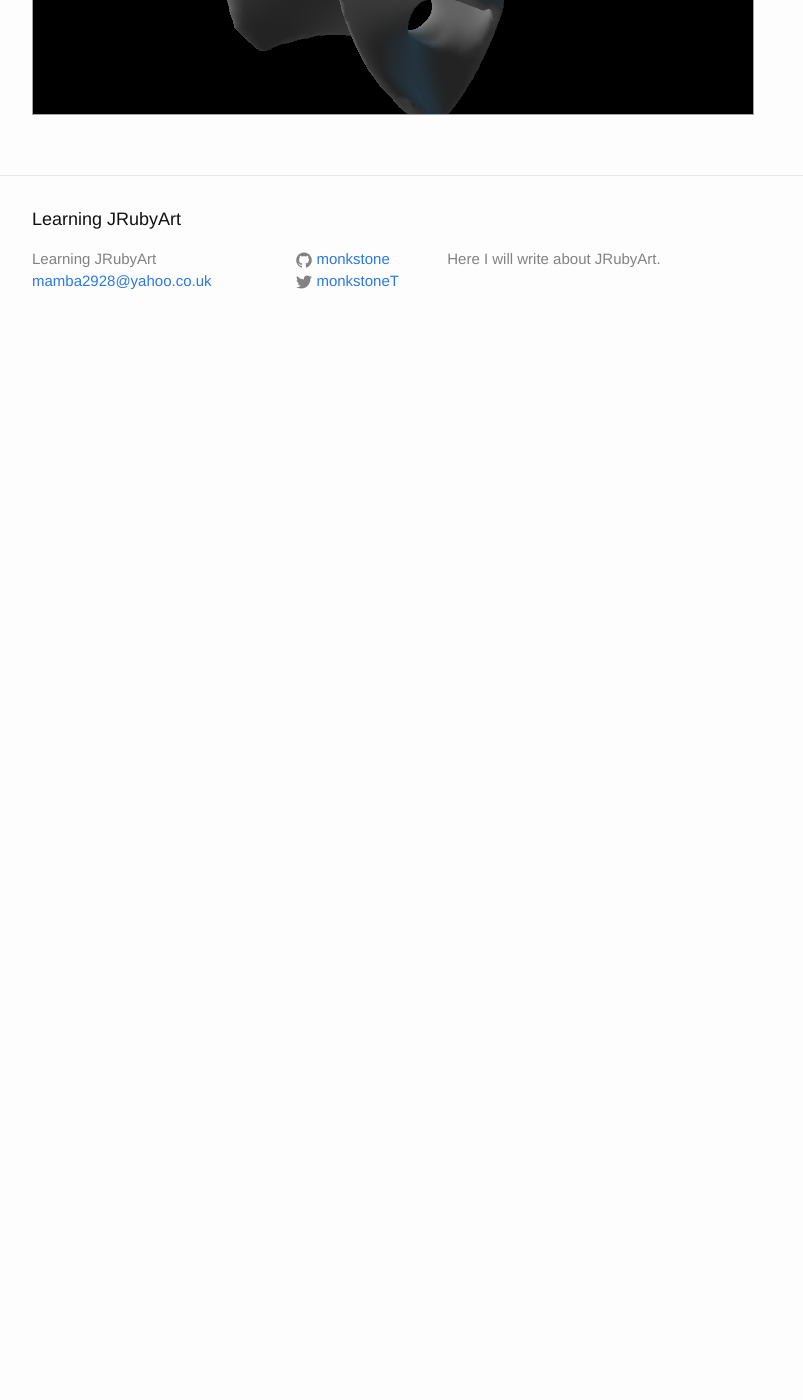
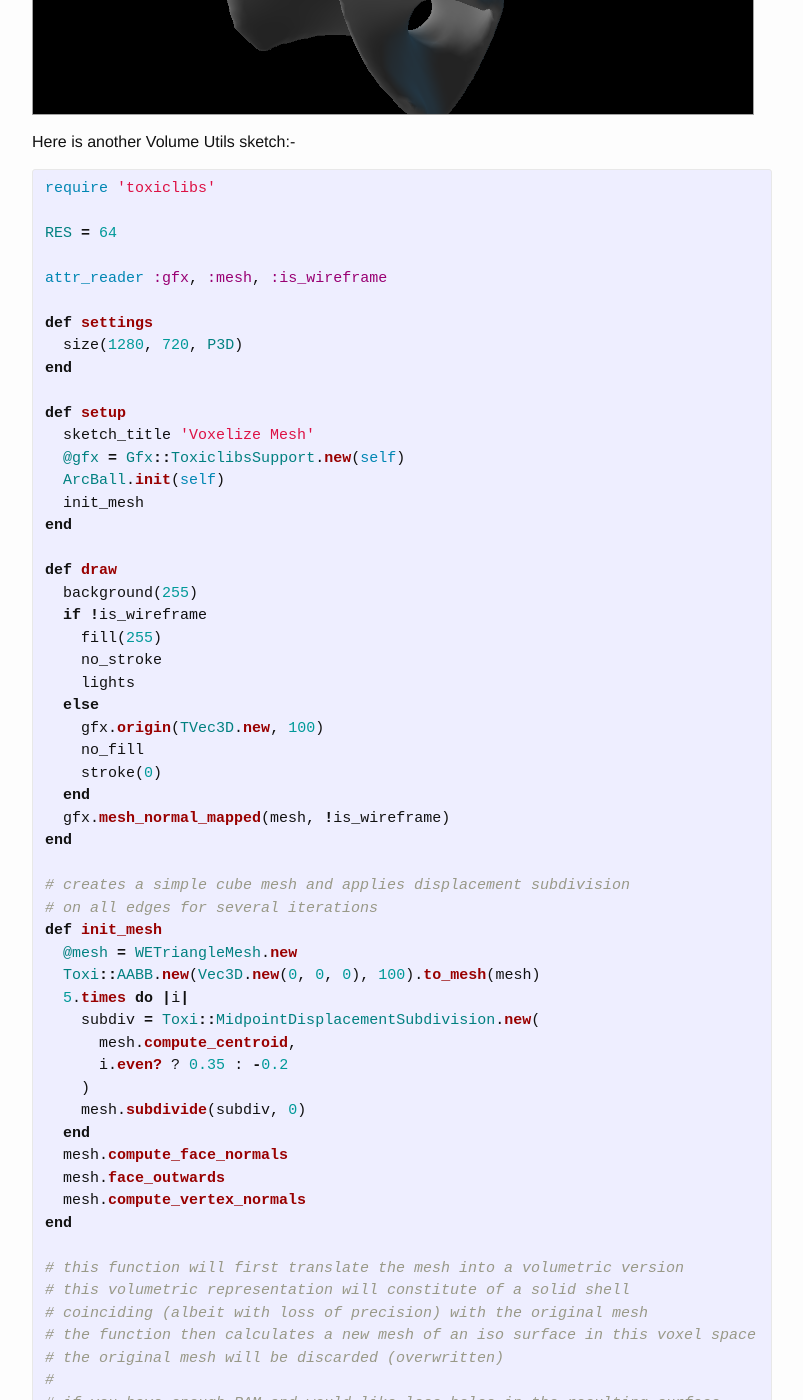
Before and after one commit to monkstone/monkstone.github.com, a Jekyll site: the page built from _posts/2015-11-11-toxiclibs.md, in a window 1280 px wide and 1400 px high, scrolled down 4572 px. Shown: the whole window, without its empty margins (238-1041 px from the left). Built offline with Jekyll 4.4.1, drawn with Linux system fonts in a browser that asks for light colours; before the commit the page ends 4925 px from its top, so only the background shows below that; some of the changed text lies outside the part shown.

Commit message:
voxelize example

```diff
--- a/_posts/2015-11-11-toxiclibs.md
+++ b/_posts/2015-11-11-toxiclibs.md
@@ -164,5 +164,94 @@ Here is the sketch after a couple of Laplacian, smooths.
 
 <img src="/assets/implicit.png" />
 
+Here is another Volume Utils sketch:-
+
+{% highlight ruby %}
+require 'toxiclibs'
+
+RES = 64
+
+attr_reader :gfx, :mesh, :is_wireframe
+
+def settings
+  size(1280, 720, P3D)
+end
+
+def setup
+  sketch_title 'Voxelize Mesh'
+  @gfx = Gfx::ToxiclibsSupport.new(self)
+  ArcBall.init(self)
+  init_mesh
+end
+
+def draw
+  background(255)
+  if !is_wireframe
+    fill(255)
+    no_stroke
+    lights
+  else
+    gfx.origin(TVec3D.new, 100)
+    no_fill
+    stroke(0)
+  end
+  gfx.mesh_normal_mapped(mesh, !is_wireframe)
+end
+
+# creates a simple cube mesh and applies displacement subdivision
+# on all edges for several iterations
+def init_mesh
+  @mesh = WETriangleMesh.new
+  Toxi::AABB.new(Vec3D.new(0, 0, 0), 100).to_mesh(mesh)
+  5.times do |i|
+    subdiv = Toxi::MidpointDisplacementSubdivision.new(
+      mesh.compute_centroid,
+      i.even? ? 0.35 : -0.2
+    )
+    mesh.subdivide(subdiv, 0)
+  end
+  mesh.compute_face_normals
+  mesh.face_outwards
+  mesh.compute_vertex_normals
+end
+
+# this function will first translate the mesh into a volumetric version
+# this volumetric representation will constitute of a solid shell
+# coinciding (albeit with loss of precision) with the original mesh
+# the function then calculates a new mesh of an iso surface in this voxel space
+# the original mesh will be discarded (overwritten)
+#
+# if you have enough RAM and would like less holes in the resulting surface
+# try a higher voxel resolution (e.g. 128, 192) and/or increase wall thickness
+def voxelize_mesh
+  voxelizer = MeshVoxelizer.new(RES)
+  # try setting to 1 or 2 (voxels)
+  voxelizer.set_wall_thickness(0)
+  vol = voxelizer.voxelize_mesh(mesh)
+  vol.close_sides
+  surface = HashIsoSurface.new(vol)
+  @mesh = WETriangleMesh.new
+  surface.compute_surface_mesh(mesh, 0.2)
+  mesh.compute_vertex_normals
+end
+
+def key_pressed
+  case key
+  when 'w'
+    @is_wireframe = !is_wireframe
+  when 'l'
+    LaplacianSmooth.new.filter(mesh, 1)
+  when 'v'
+    voxelize_mesh
+  when 'r'
+    init_mesh
+  end
+end
+{% endhighlight %}
+
+Here is the sketch after voxelize and a couple of Laplacian, smooths.
+
+<img src="/assets/voxelize.png" />
+
 [gem]:https://github.com/ruby-processing/toxicgem
 [libraries]:http://toxiclibs.org/
```
Also changed, not shown: other parts of _posts/2015-11-11-toxiclibs.md (+1 -1 lines), _posts/2015-11-18-sketch_watching.md (+1 -0 lines), assets/voxelize.png (added).
